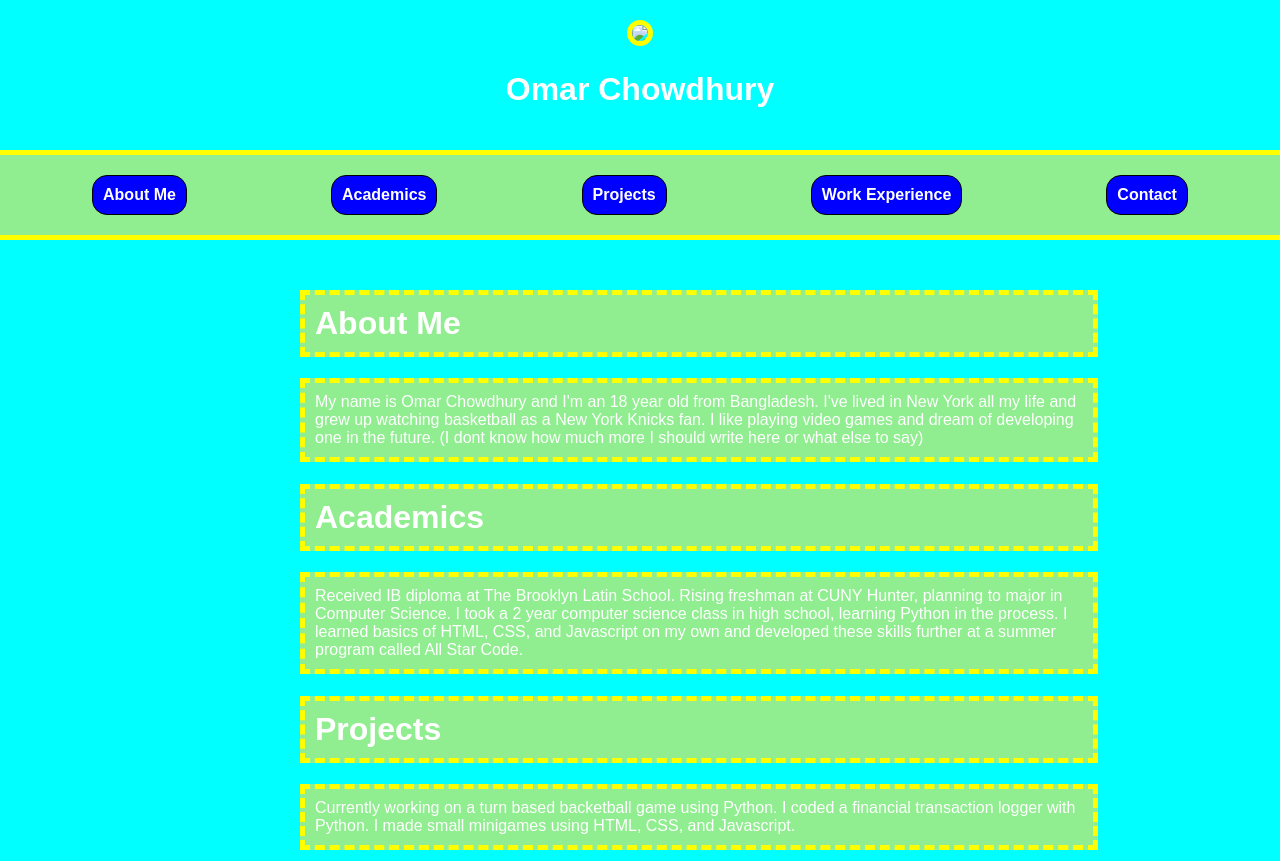
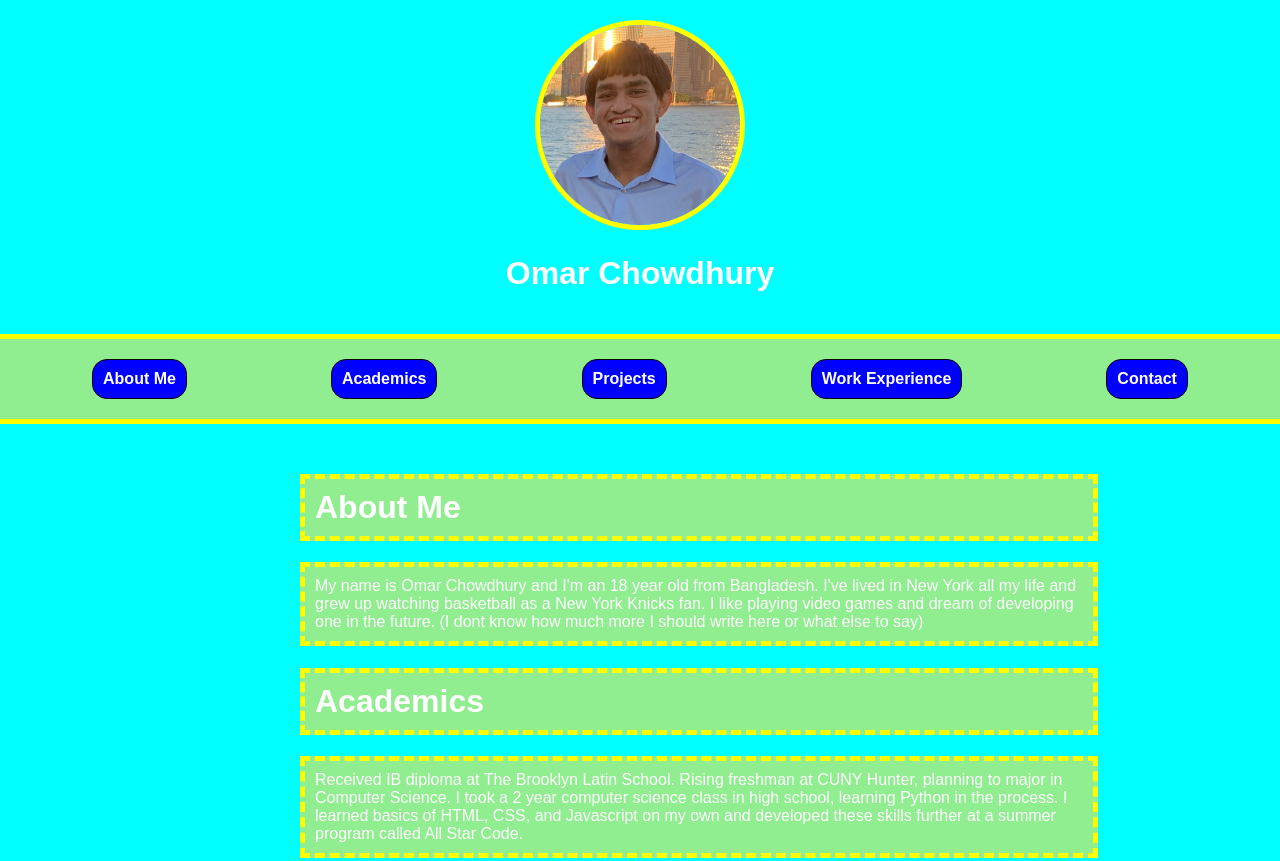
Before and after one commit to OmarC06/ASCrepo, a plain HTML site: page index.html in a window 1280 px wide. Shown: the top 861 px of the page. Drawn offline with Linux system fonts and the light colour scheme.

Commit message:
Update index.html

```diff
--- a/index.html
+++ b/index.html
@@ -9,7 +9,7 @@
 </head>
 <body>
     <div id="header">
-        <img style="width: 200px; border-radius: 50%;" src="images/self.jpg">
+        <img style="width: 200px; border-radius: 50%;" src="self.jpg">
         <h1 style="color: white;">Omar Chowdhury</h1>
     </div>
     <nav>
```
